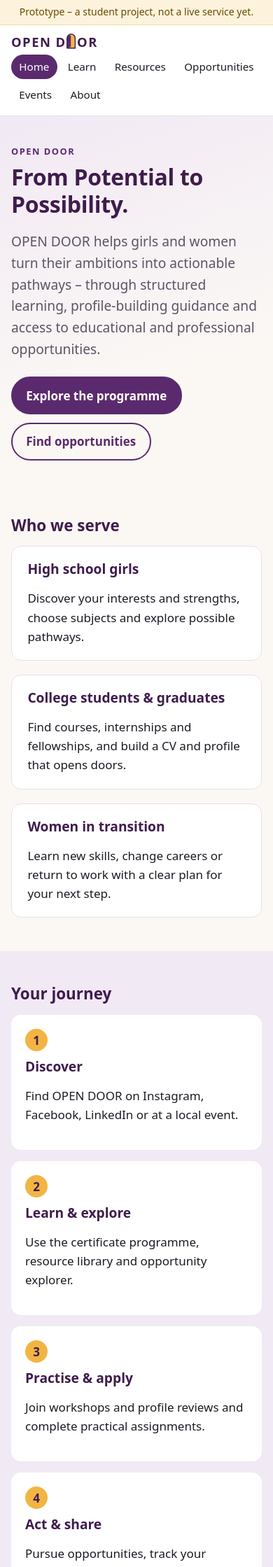
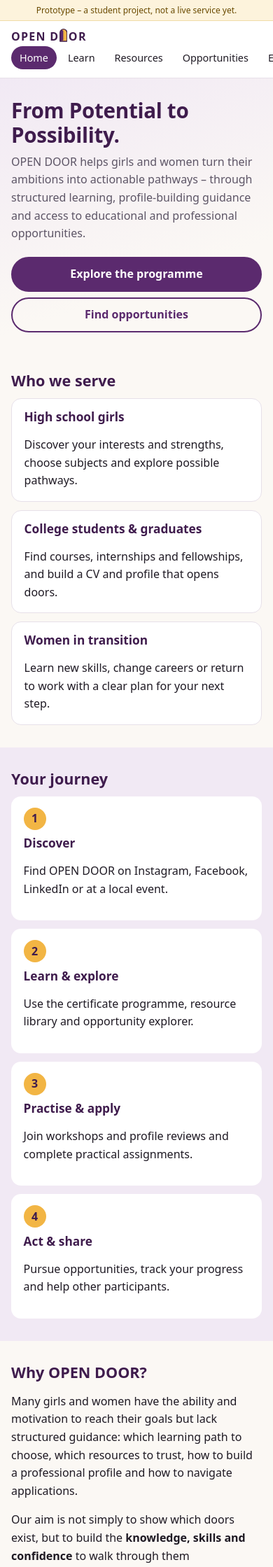
Before and after one commit to opendoor-dfc/open-door, a Jekyll site: the page built from index.md, in a window 390 px wide. Shown: the top 2239 px of the page at 70% size. Built offline with Jekyll 4.4.1, drawn with Linux system fonts in a browser that asks for light colours.

Commit message:
Improve phone layout
Phone-only CSS: one swipeable menu row, smaller headings and intro,
full-width buttons, tighter spacing. Laptop layout unchanged.

Co-Authored-By: Claude Opus 5.5 <noreply@anthropic.com>
Claude-Session: https://claude.ai/code/session_01YYaMm9DFFrhmHy5i2wuCDX

```diff
--- a/assets/css/style.css
+++ b/assets/css/style.css
@@ -194,14 +194,48 @@ h3 { font-size: 1.2rem; margin: 0 0 .5rem; }
 
 /* Small screens */
 @media (max-width: 720px) {
-  .hero { padding: 2.5rem 0 2rem; }
+  /* Phones only: the laptop layout above stays unchanged. */
+  body { font-size: 1rem; }
+  h1 { font-size: 1.85rem; }
+  h2 { font-size: 1.35rem; margin: 1.5rem 0 .75rem; }
+  h3 { font-size: 1.08rem; }
+
+  .prototype-banner { font-size: .75rem; padding: .3rem 1rem; }
+
+  /* Header: logo on top, menu as one swipeable row */
+  .site-header { position: static; }
+  .header-inner { flex-direction: column; flex-wrap: nowrap; align-items: stretch; gap: .4rem; padding: .7rem 0 .5rem; }
+  .brand { font-size: 1rem; }
+  .header-inner > * { min-width: 0; }
+  .site-header nav ul { flex-wrap: nowrap; overflow-x: auto; scrollbar-width: none; margin: 0 -16px; padding: 0 16px 4px; }
+  .site-header nav ul::-webkit-scrollbar { display: none; }
+  .site-header nav a { font-size: .9rem; padding: .3rem .75rem; white-space: nowrap; }
+
+  /* Hero */
+  .hero { padding: 1.75rem 0 1.5rem; }
   .hero-inner { grid-template-columns: 1fr; }
-  .hero-door { display: none; }
-  .header-inner { flex-direction: column; align-items: flex-start; }
-  .site-header { position: static; }
+  .hero-door, .hero .eyebrow { display: none; }
+  .hero .lead { font-size: 1rem; margin: .5rem 0 0; }
+  .actions { margin-top: 1.25rem; gap: .5rem; }
+  .actions .button { flex: 1 1 100%; text-align: center; padding: .65rem 1rem; }
+
+  /* Sections and cards: tighter spacing */
+  .section { padding: 2rem 0; }
+  .grid { gap: .75rem; }
+  .card { padding: 1rem 1.1rem; }
+  .journey { gap: .75rem; }
+  .journey li { padding: 1rem 1.1rem; }
+  .page-hero { padding: 1.75rem 0 1.25rem; margin-bottom: 1.25rem; }
+  .lead { font-size: 1rem; }
+  .prose { padding-bottom: 1.5rem; }
+
   .facts { grid-template-columns: 1fr; gap: 0; }
   .facts dd { margin-bottom: .5rem; }
+  .filters { padding: .75rem 1rem; margin-top: 1rem; }
   .filters select { min-width: 0; width: 100%; }
   .filters label { flex: 1 1 140px; }
   .grid-2, .grid-3 { grid-template-columns: 1fr; }
+
+  .site-footer { padding: 1.75rem 0; margin-top: 1rem; font-size: .82rem; }
+  .site-footer p { margin: 0 0 .6rem; }
 }
```
